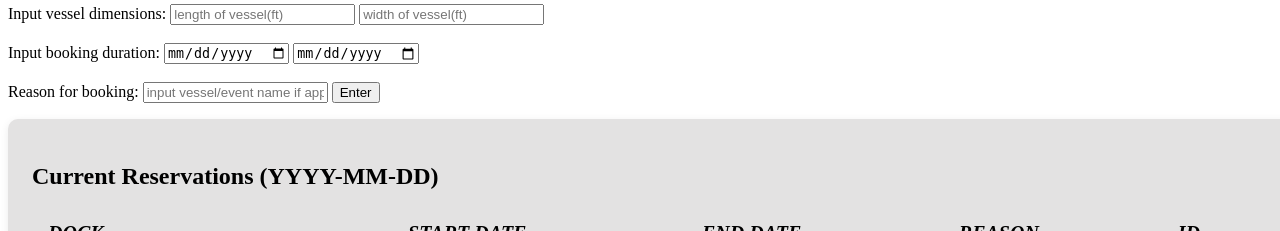
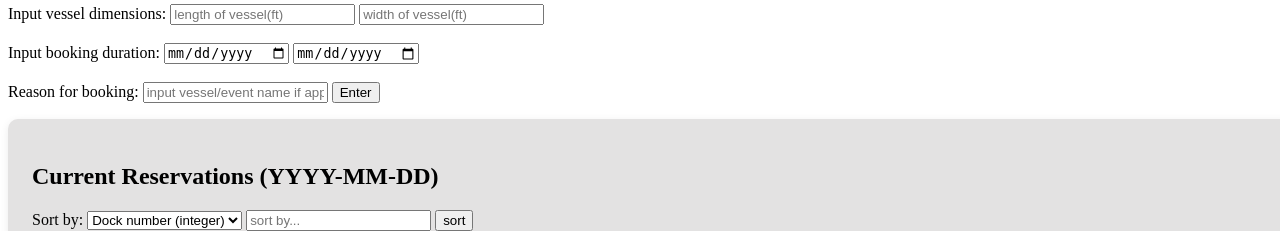
Before and after one commit to justinprasetyo/dockscheduling, a Flask app: page / in a window 1280 px wide; the page is wider, and only the part inside the window is pictured. Shown: the part 158-389 px from the top of that part. Run offline with Flask 3, Linux system fonts and the light colour scheme; tables that the repository leaves empty hold one stand-in row (values such as "Sample post"); lists and menus that the app fills with data are empty.

Commit message:
filter buttons + confirmation info

```diff
--- a/app.py
+++ b/app.py
@@ -2,7 +2,7 @@ from flask import Flask, request, jsonify, render_template
 from flask_cors import CORS
 import os
 
-from database import dock_dict, make_reservation, delete_reservation, get_allreservations
+from database import dock_dict, make_reservation, delete_reservation, get_allreservations, get_filteredreservations
 from check import check_size, check_date
 
 app = Flask(__name__)
@@ -21,7 +21,11 @@ def get_available():
 
     if "delete" in data and data["delete"]:
         delete_reservation(data["reservation_id"])
-        return '', 204
+        return jsonify({"name": dock_name,
+                            "start_date": data["start_date"],
+                            "end_date": data["end_date"],
+                            "reason": data["reason"]
+                            })
 
     #i dont need this for now
     #calculate other available docks too with proper sizing and dates if results in error
@@ -51,12 +55,21 @@ def get_available():
             err_message += f"{obj['start_date']} to {obj['end_date']} (ID: {obj['id']}, reason: {obj['reason']}). "
         return jsonify(err_message)
 
+    dock_name = dock_dict[int(data["dock_number"]) - 1]["name"]
     #make make-reservation into a yes or no button with a pop-up
     if "confirm_reservation" in data and data["confirm_reservation"]:
         make_reservation(data["dock_number"], data["start_date"], data["end_date"], data["reason"])
-        return jsonify({})
+        return jsonify({"name": dock_name,
+                        "start_date": data["start_date"],
+                        "end_date": data["end_date"],
+                        "reason": data["reason"]
+                        }) #send this to javascript to show in confirmation page this info.
 
-    return jsonify({})
+    return jsonify({"name": dock_name,
+                    "start_date": data["start_date"],
+                    "end_date": data["end_date"],
+                    "reason": data["reason"]
+                    })
 
 @app.route('/api/reservations', methods=['GET'])
 def list_reservations():
@@ -65,6 +78,18 @@ def list_reservations():
         row["dock_name"] = dock_dict[int(row["dock_number"]) - 1]["name"]
     return jsonify(rows)
 
+@app.route('/api/reservations/filtered', methods=['POST'])
+def list_filteredreservations():
+    data = request.get_json()
+
+    if data is None:
+        return jsonify({"error": "No valid data received"}), 400
+
+    rows = get_filteredreservations(data["filter_type"], data["filter_input"])
+    for row in rows:
+        row["dock_name"] = dock_dict[int(row["dock_number"]) - 1]["name"]
+    return jsonify(rows)
+
 if __name__ == "__main__":
     app.run(port=int(os.environ.get("PORT", 8080)),
                debug=os.environ.get("FLASK_DEBUG") == "1")
--- a/database.py
+++ b/database.py
@@ -167,3 +167,22 @@ def get_allreservations():
         arr.append(dict(row))
     connection.close()
     return arr
+
+def get_filteredreservations(filtertype, filterinput):
+    connection = get_db()
+
+    arr = []
+    rows = connection.execute(f"""
+        SELECT id, dock_number, start_date, end_date, reason
+        FROM reservations
+        WHERE {filtertype} LIKE '%{filterinput}%'
+        ORDER BY start_date
+   """,
+   ).fetchall()
+    for row in rows:
+        arr.append(dict(row))
+    connection.close()
+    return arr
+
+def seed_reservation(dock_num, new_end, new_start, reason):
+    return '', 204
--- a/static/app.js
+++ b/static/app.js
@@ -12,14 +12,20 @@ const reasontext = document.getElementById("reason")
 const alerttext = document.getElementById("alert")
 
 const reservation_confirmation_page = document.getElementById("reservation-confirmation")
+const reservation_confirmation_page_text = document.getElementById("reservation-confirmation-text")
 const confirmbtn = document.getElementById("confirm-reservation")
 const unconfirmbtn = document.getElementById("unconfirm-reservation")
 
 const reservation_confirmation_page_delete = document.getElementById("reservation-confirmation-delete")
+const reservation_confirmation_page_delete_text = document.getElementById("reservation-confirmation-delete-text")
 const confirmbtn_resdelete = document.getElementById("confirm-reservation-delete")
 const unconfirmbtn_resdelete = document.getElementById("unconfirm-reservation-delete")
 
 const reservations_table = document.getElementById("reservations-table")
+
+const filterbtn = document.getElementById("filter-btn")
+const filter_type = document.getElementById("filter-type")
+const filter_input = document.getElementById("filter-input")
 
 let selected_id
 
@@ -82,11 +88,12 @@ enterbtn.addEventListener('click', async () => {
         alerttext.textContent = `error: ${result}`
     } else {
         alerttext.textContent = ""
+        reservation_confirmation_page_text.textContent = `dock: ${result["name"]}; \n${result["start_date"]} to ${result["end_date"]}; \nreason: ${result["reason"]}`
         reservation_confirmation_page.classList.add("active")
         //window.alert("Reservation made, thank you.")
     }
 
-    //console.log(result)
+    console.log(result)
     console.log(dock_name.value)
     console.log(`${date_start.value}, ${date_end.value}`)
 })
@@ -142,6 +149,28 @@ unconfirmbtn_resdelete.addEventListener('click', () => {
     reservation_confirmation_page_delete.classList.remove("active")
 })
 
+filterbtn.addEventListener('click', async () => {
+    if (filter_input.value == ''){
+        await loadReservations()
+        return
+    }
+    const response = await fetch('/api/reservations/filtered', {
+        method: 'POST',
+        headers: {
+            'Content-Type': 'application/json'
+        },
+        body: JSON.stringify({
+            'filter_type': filter_type.value,
+            'filter_input': filter_input.value
+        })
+    });
+
+    const rows = await response.json()
+    reservations_table.innerHTML = "" //clear old rows first
+    create_reservation(rows)
+    deleteButtons()
+})
+
 
 function deleteButtons() {
     const delete_buttons = document.querySelectorAll('.delete_reservation');
@@ -150,6 +179,7 @@ function deleteButtons() {
         if (!btn.classList.value.includes("event-made")) {
             btn.addEventListener('click', async () => {
                 selected_id = delete_buttons[index].id
+                reservation_confirmation_page_delete_text.textContent = `ID: ${selected_id}`
                 delete_buttons[index].classList.add("event-made")
                 reservation_confirmation_page_delete.classList.add("active")
             });
--- a/templates/index.html
+++ b/templates/index.html
@@ -47,18 +47,30 @@
 
     <div class="reservation-confirmation" id="reservation-confirmation">
         <h4>confirm reservation?</h4>
+        <p id="reservation-confirmation-text"></p>
         <button id="unconfirm-reservation">no</button>
         <button id="confirm-reservation">yes</button>
     </div>
 
     <div class="reservation-confirmation-delete" id="reservation-confirmation-delete">
         <h4>are you sure you want to cancel this reservation?</h4>
+        <p id="reservation-confirmation-delete-text"></p>
         <button id="unconfirm-reservation-delete">no</button>
         <button id="confirm-reservation-delete">yes</button>
     </div>
 
     <section class="reservations-list">
         <h2>Current Reservations (YYYY-MM-DD)</h2>
+        <label for="filter-type">Sort by:</label>
+        <select id="filter-type" name="docks">
+            <option value="dock_number">Dock number (integer)</option>
+            <option value="start_date">Start date</option>
+            <option value="end_date">End date</option>
+            <option value="reason">Reason</option>
+            <option value="id">ID</option>
+        </select>
+        <input id="filter-input" placeholder="sort by...">
+        <button id="filter-btn">sort</button>
 
         <table>
             <thead>
```
Also changed, not shown: README.md.
